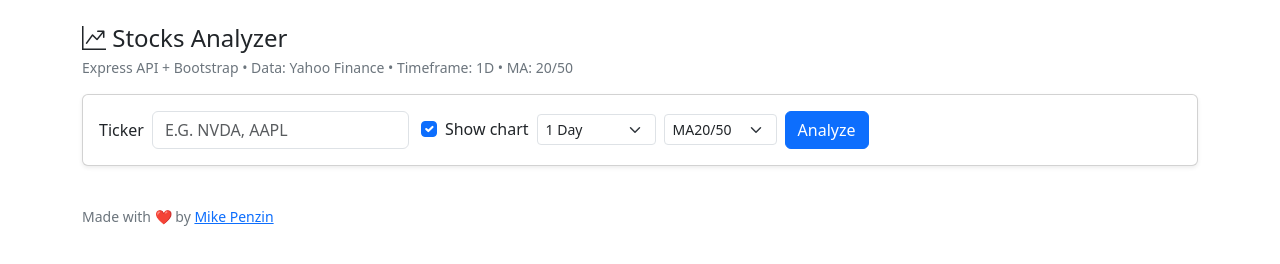
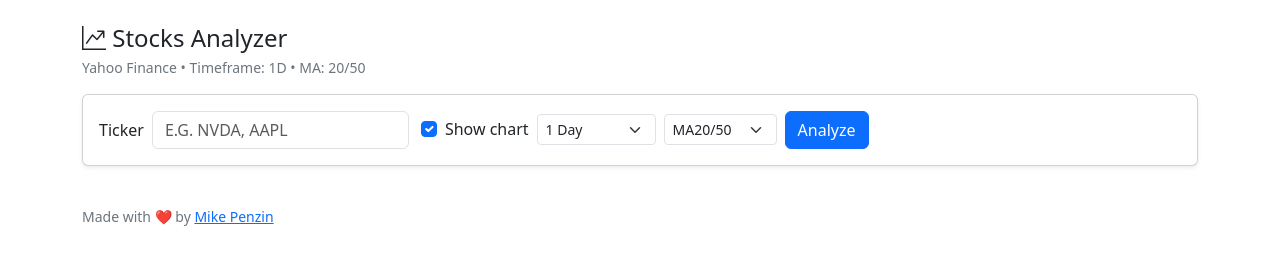
Before and after one commit to mikepenzin/fibo-stocks, a website: page public/index.html in a window 1280 px wide. Drawn offline with nearby package versions, Linux system fonts and the light colour scheme.

Commit message:
Add files via upload

```diff
--- a/public/index.html
+++ b/public/index.html
@@ -4,6 +4,7 @@
   <meta charset="utf-8" />
   <meta name="viewport" content="width=device-width, initial-scale=1" />
   <title>Stocks Analyzer</title>
+  <link rel="icon" type="image/svg+xml" href="favicon.svg">
   <link href="https://cdn.jsdelivr.net/npm/bootstrap@5.3.3/dist/css/bootstrap.min.css" rel="stylesheet">
   <link href="https://cdn.jsdelivr.net/npm/bootstrap-icons@1.11.3/font/bootstrap-icons.css" rel="stylesheet">
   <link href="css/styles.css" rel="stylesheet">
@@ -12,7 +13,7 @@
 <div class="container">
   <header class="mb-3">
     <h1 class="h4 mb-1"><i class="bi bi-graph-up-arrow"></i> Stocks Analyzer</h1>
-    <div class="text-secondary small">Express API + Bootstrap • Data: Yahoo Finance • Timeframe: <span id="headerTimeframe">1D</span> • MA: <span id="headerMABasis">20/50</span></div>
+    <div class="text-secondary small">Yahoo Finance • Timeframe: <span id="headerTimeframe">1D</span> • MA: <span id="headerMABasis">20/50</span></div>
   </header>
 
   <div class="card shadow-sm mb-3">
```
Also changed, not shown: public/favicon.svg (added).
